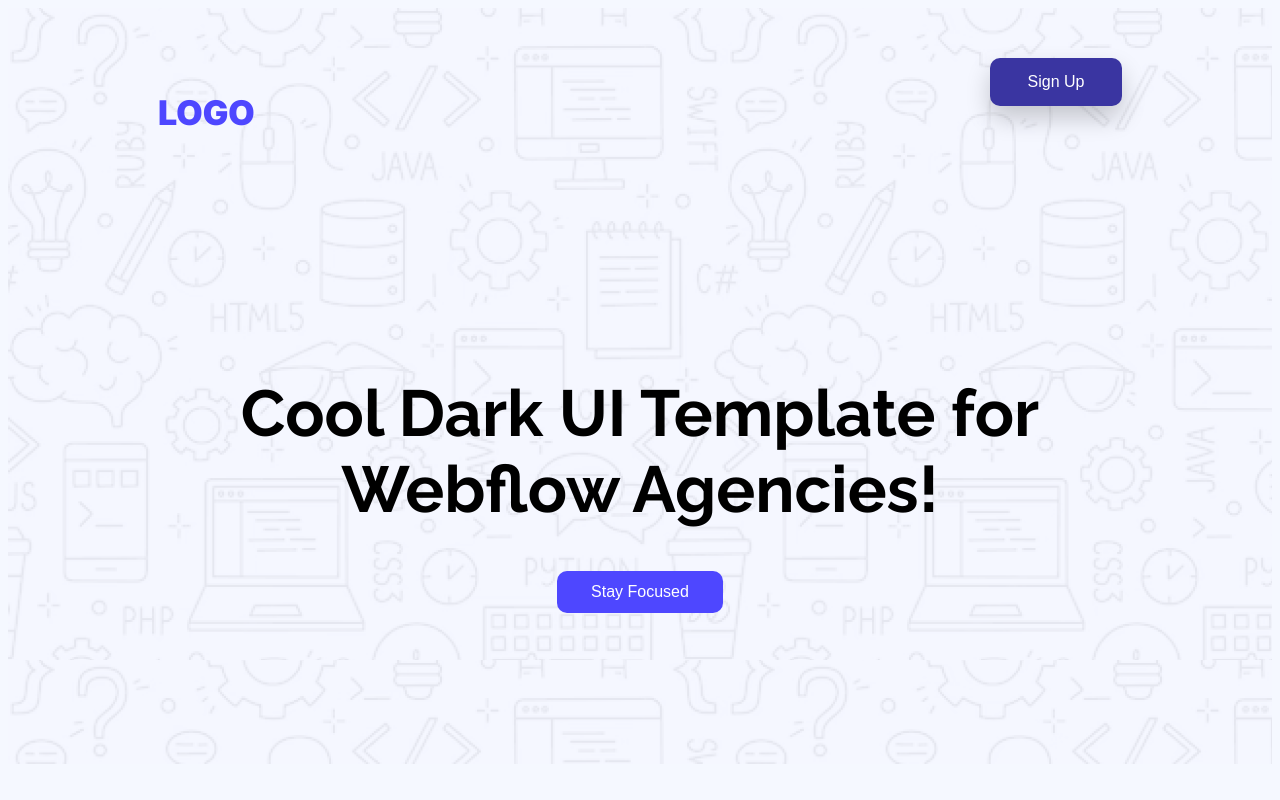
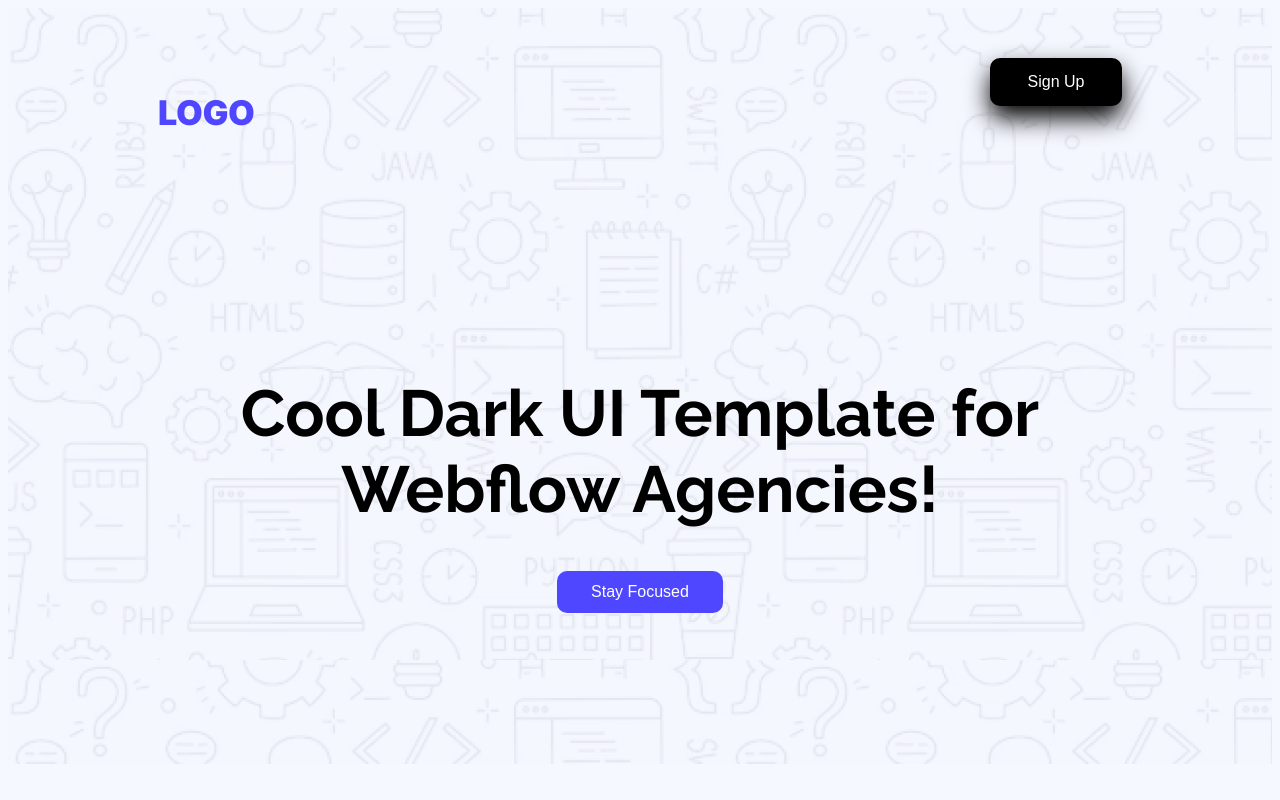
Before and after one commit to bijoy-chandra-roy/assignment-1-landing-launchpad, a plain HTML site: page index.html in a window 1280 px wide. In both pictures the pointer is over the button "Sign Up". Shown: the top 800 px of the page. Drawn offline with Linux system fonts and the light colour scheme.

Commit message:
played around with the button animation a bit

```diff
--- a/style.css
+++ b/style.css
@@ -11,8 +11,8 @@ main {
 }
 /* Button Animation */
 .button:hover {
-  background-color: #3a35a1;
-  box-shadow: 0 12px 24px rgba(0, 0, 0, 0.2);
+  background-color: black;
+  box-shadow: 0 12px 24px rgb(0, 0, 0);
 }
 /* Shared Styles */
 .logo {
```
